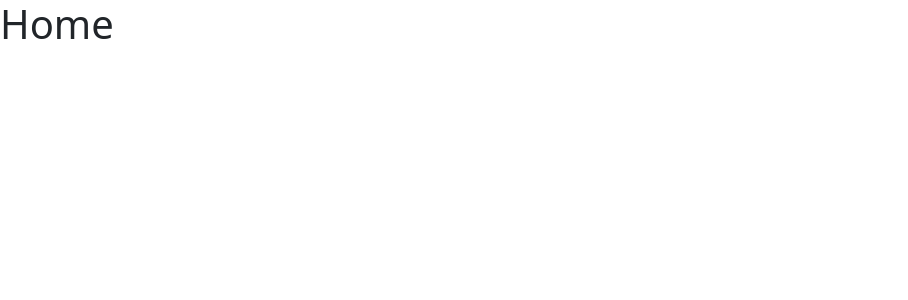
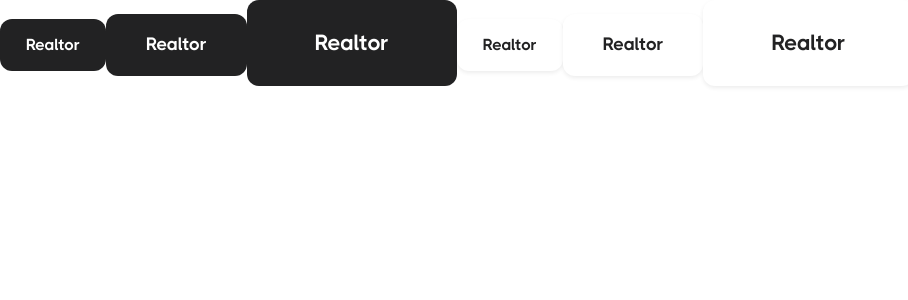
Before and after one commit to dommartins/projeto-realtor, a React (Create React App) app: page / in a window 1280 px wide. Shown: the top 300 px of the page, without its empty margins (0-908 px from the left). Built offline with nearby package versions, Linux system fonts and the light colour scheme.

Commit message:
Criação dos componentes de botão no projeto

```diff
--- /dev/null
+++ b/src/components/buttons/Button.scss
@@ -0,0 +1,103 @@
+@import '../../index.scss';
+
+.re-button-small-black {
+    padding: 16px 26px;
+    background-color: $color-neutral-800;
+    color: $color-neutral-100;
+    border-radius: 12px;
+    font-size: 16px;
+    line-height: 20px;
+    font-family: $font-thicccboi-bold;
+    border: 0px;
+    &:hover {
+        background-color: $color-primary;
+        color: $color-neutral-100;
+        transition: 0.3s;
+        padding: 15px 25px;
+    }
+}
+
+.re-button-default-black {
+    padding: 20px 40px;
+    background-color: $color-neutral-800;
+    color: $color-neutral-100;
+    border-radius: 12px;
+    font-size: 18px;
+    line-height: 22px;
+    font-family: $font-thicccboi-bold;
+    border: 0px;
+    &:hover {
+        background-color: $color-primary;
+        color: $color-neutral-100;
+        transition: 0.3s;
+        padding: 19px 39px;
+    }
+}
+
+.re-button-large-black {
+    padding: 30px 68px;
+    background-color: $color-neutral-800;
+    color: $color-neutral-100;
+    border-radius: 12px;
+    font-size: 22px;
+    line-height: 26px;
+    font-family: $font-thicccboi-bold;
+    border: 0px;
+    &:hover {
+        background-color: $color-primary;
+        color: $color-neutral-100;
+        transition: 0.3s;
+        padding: 29px 67px;
+    }
+}
+
+.re-button-small-white {
+    padding: 16px 26px;
+    background-color: $color-neutral-100;
+    color: $color-neutral-800;
+    border-radius: 12px;
+    font-size: 16px;
+    line-height: 20px;
+    font-family: $font-thicccboi-bold;
+    border: 0px;
+    &:hover {
+        background-color: $color-primary;
+        color: $color-neutral-100;
+        transition: 0.3s;
+        padding: 15px 25px;
+    }
+}
+
+.re-button-default-white {
+    padding: 20px 40px;
+    background-color: $color-neutral-100;
+    color: $color-neutral-800;
+    border-radius: 12px;
+    font-size: 18px;
+    line-height: 22px;
+    font-family: $font-thicccboi-bold;
+    border: 0px;
+    &:hover {
+        background-color: $color-primary;
+        color: $color-neutral-100;
+        transition: 0.3s;
+        padding: 19px 39px;
+    }
+}
+
+.re-button-large-white {
+    padding: 30px 68px;
+    background-color: $color-neutral-100;
+    color: $color-neutral-800;
+    border-radius: 12px;
+    font-size: 22px;
+    line-height: 26px;
+    font-family: $font-thicccboi-bold;
+    border: 0px;
+    &:hover {
+        background-color: $color-primary;
+        color: $color-neutral-100;
+        transition: 0.3s;
+        padding: 29px 67px;
+    }
+}
--- /dev/null
+++ b/src/components/buttons/Buttons.jsx
@@ -0,0 +1,50 @@
+import React from 'react';
+import './Button.scss';
+
+export function ButtonsSmallBlack(props) {
+    return (
+        <React.Fragment>
+            <button className="re-button-small-black">{props.description}</button>
+        </React.Fragment>
+    )
+}
+
+export function ButtonsDefaultBlack(props) {
+    return (
+        <React.Fragment>
+            <button className="re-button-default-black">{props.description}</button>
+        </React.Fragment>
+    )
+}
+
+export function ButtonsLargeBlack(props) {
+    return (
+        <React.Fragment>
+            <button className="re-button-large-black">{props.description}</button>
+        </React.Fragment>
+    )
+}
+
+export function ButtonsSmallWhite(props) {
+    return (
+        <React.Fragment>
+            <button className="re-button-small-white shadow-sm">{props.description}</button>
+        </React.Fragment>
+    )
+}
+
+export function ButtonsDefaultWhite(props) {
+    return (
+        <React.Fragment>
+            <button className="re-button-default-white shadow-sm">{props.description}</button>
+        </React.Fragment>
+    )
+}
+
+export function ButtonsLargeWhite(props) {
+    return (
+        <React.Fragment>
+            <button className="re-button-large-white shadow-sm">{props.description}</button>
+        </React.Fragment>
+    )
+}
--- a/src/index.scss
+++ b/src/index.scss
@@ -49,3 +49,7 @@ $color-neutral-400:#E9E9E9;
 $color-neutral-300:#F6F6F6;
 $color-neutral-200:#F9F9F9;
 $color-neutral-100:#FFFFFF;
+
+* {
+    font-family: $font-thicccboi-regular;
+}
--- a/src/pages/home/Home.jsx
+++ b/src/pages/home/Home.jsx
@@ -1,9 +1,15 @@
 import React from 'react';
+import { ButtonsDefaultBlack, ButtonsLargeBlack, ButtonsSmallBlack, ButtonsSmallWhite, ButtonsDefaultWhite,ButtonsLargeWhite } from '../../components/buttons/Buttons';
 
 export default function Home() {
   return (
     <React.Fragment>
-        <h1>Home</h1>
+        <ButtonsSmallBlack description="Realtor"/>
+        <ButtonsDefaultBlack description="Realtor"/>
+        <ButtonsLargeBlack description="Realtor"/>
+        <ButtonsSmallWhite description="Realtor"/>
+        <ButtonsDefaultWhite description="Realtor"/>
+        <ButtonsLargeWhite description="Realtor"/>
     </React.Fragment>
   )
 }
```
